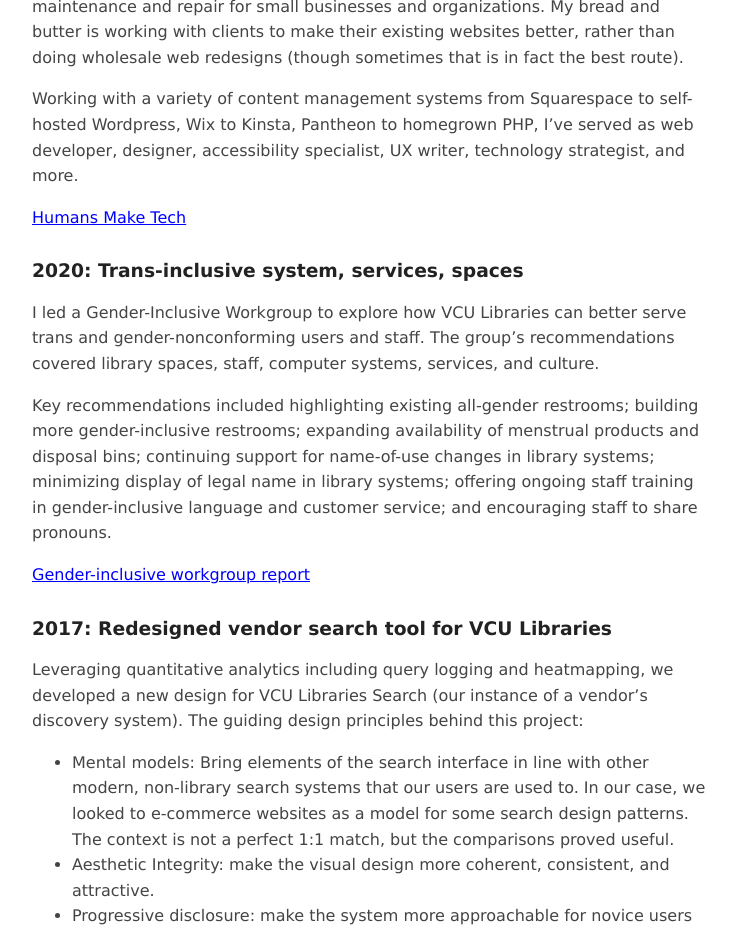
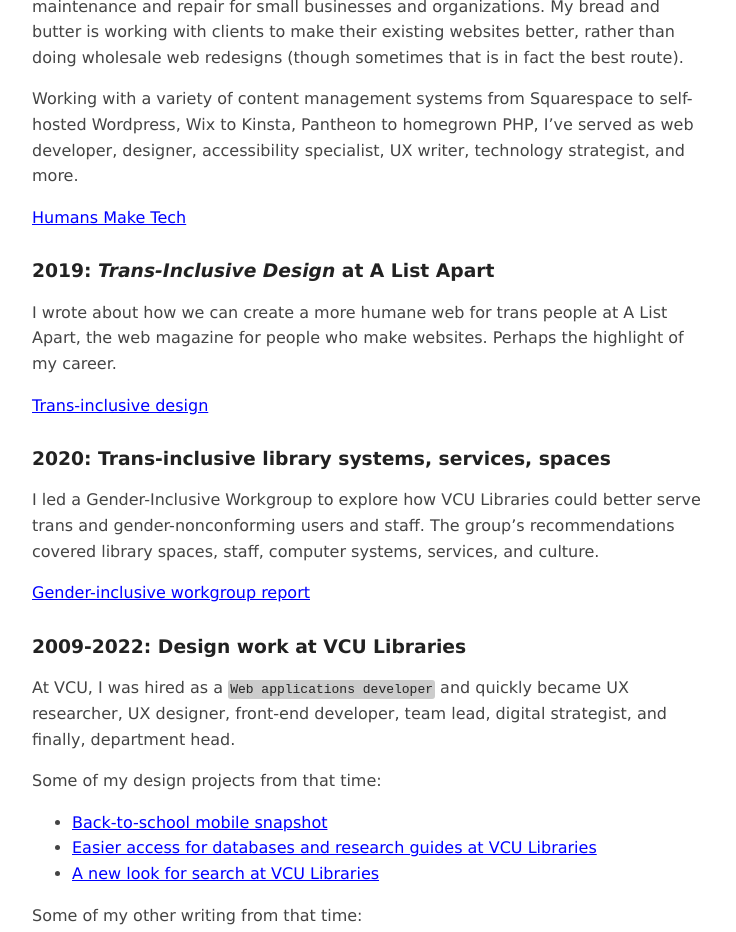
Before and after one commit to erinrwhite/jadeite, a Jekyll site: the page built from work.md, in a window 1280 px wide and 1400 px high, scrolled down 1655 px. Shown: the top 932 px of the window, without its empty margins (268-1004 px from the left). Built offline with Jekyll 4.4.1, drawn with Linux system fonts in a browser that asks for light colours; some of the changed text lies outside the part shown.

Commit message:
update portfolio
Affected files:
_includes/footer.html
work.md

```diff
--- a/_includes/footer.html
+++ b/_includes/footer.html
@@ -1,7 +1,7 @@
 <footer>
   <h2>This is the site footer.</h2>
   <p><a href="https://creativecommons.org/licenses/by-nc/4.0/"><img src="https://mirrors.creativecommons.org/presskit/buttons/88x31/png/by-nc.png" alt="Creative Commons License" width="88"></a> <a href="/feed.xml"><img src="https://validator.w3.org/feed/images/valid-rss-rogers.png" alt="Valid RSS feed"></a></p>
-  <p><em>Last updated September, 2025.</em></p>
+  <p><em>Last updated December, 2025.</em></p>
   <p>Mail to: <code>erin</code> at <code>erinrwhite.com</code></p>
   <nav class="a11y-webring-club" aria-labelledby="a11y-webring-club">
     <h2 id="a11y-webring-club">a11y-webring.club</h2>
--- a/work.md
+++ b/work.md
@@ -35,8 +35,7 @@ permalink: /portfolio
     - I enjoy working directly with clients.
     - I learn fast and collaborate well. ⚓️
 
-You can [find me on GitHub](github.com/erinrwhite).
-
+You can [find me on GitHub](https://github.com/erinrwhite).
 ## Past projects
 
 ### 2025: Design systems for VA.gov
@@ -49,17 +48,25 @@ Taking on the rewarding, weird, confounding, educational challenge of web mainte
 Working with a variety of content management systems from Squarespace to self-hosted Wordpress, Wix to Kinsta, Pantheon to homegrown PHP, I've served as web developer, designer, accessibility specialist, UX writer, technology strategist, and more.
 
 [Humans Make Tech](https://humansmake.tech)
-### 2020: Trans-inclusive system, services, spaces
-I led a Gender-Inclusive Workgroup to explore how VCU Libraries can better serve trans and gender-nonconforming users and staff. The group’s recommendations covered library spaces, staff, computer systems, services, and culture.
+### 2019: *Trans-Inclusive Design* at A List Apart
+I wrote about how we can create a more humane web for trans people at A List Apart, the web magazine for people who make websites. Perhaps the highlight of my career.
 
-Key recommendations included highlighting existing all-gender restrooms; building more gender-inclusive restrooms; expanding availability of menstrual products and disposal bins; continuing support for name-of-use changes in library systems; minimizing display of legal name in library systems; offering ongoing staff training in gender-inclusive language and customer service; and encouraging staff to share pronouns.
+[Trans-inclusive design](https://alistapart.com/article/trans-inclusive-design/)
+### 2020: Trans-inclusive library systems, services, spaces
+I led a Gender-Inclusive Workgroup to explore how VCU Libraries could better serve trans and gender-nonconforming users and staff. The group’s recommendations covered library spaces, staff, computer systems, services, and culture.
 
 [Gender-inclusive workgroup report](https://scholarscompass.vcu.edu/libraries_task/1/)
-### 2017: Redesigned vendor search tool for VCU Libraries
-Leveraging quantitative analytics including query logging and heatmapping, we developed a new design for VCU Libraries Search (our instance of a vendor's discovery system). The guiding design principles behind this project:
+### 2009-2022: Design work at VCU Libraries
+At VCU, I was hired as a `Web applications developer` and quickly became UX researcher, UX designer, front-end developer, team lead, digital strategist, and finally, department head.
 
-- Mental models: Bring elements of the search interface in line with other modern, non-library search systems that our users are used to. In our case, we looked to e-commerce websites as a model for some search design patterns. The context is not a perfect 1:1 match, but the comparisons proved useful.
-- Aesthetic Integrity: make the visual design more coherent, consistent, and attractive.
-- Progressive disclosure: make the system more approachable for novice users by simplifying the interface, while keeping options for advanced users available on demand. The Apple Human Interface Guidelines explain this concept well.
+Some of my design projects from that time:
+- [Back-to-school mobile snapshot](https://erinrwhite.com/back-to-school-mobile-snapshot/)
+- [Easier access for databases and research guides at VCU Libraries](https://erinrwhite.com/easier-access-for-databases-and-research-guides-at-vcu-libraries/)
+- [A new look for search at VCU Libraries](https://erinrwhite.com/a-new-look-for-search-at-vcu-libraries/)
 
-[Search redesign case study](https://erinrwhite.com/a-new-look-for-search-at-vcu-libraries/)
+Some of my other writing from that time:
+- [Planning for the most; or, a bellwether speaks](https://erinrwhite.com/planning-for-the-most/)
+- [Programmers are not projects: lessons learned from managing humans](https://github.com/erinrwhite/managing-humans)
+- [Recruiting web workers for your library](https://erinrwhite.com/recruiting-web-workers/)
+- [The UX Moment: A Weave Digital Panel](https://doi.org/10.3998/weave.12535642.0001.203)
+- [My Google Scholar profile](https://scholar.google.com/citations?user=tB3BYV8AAAAJ&hl=en)
```
